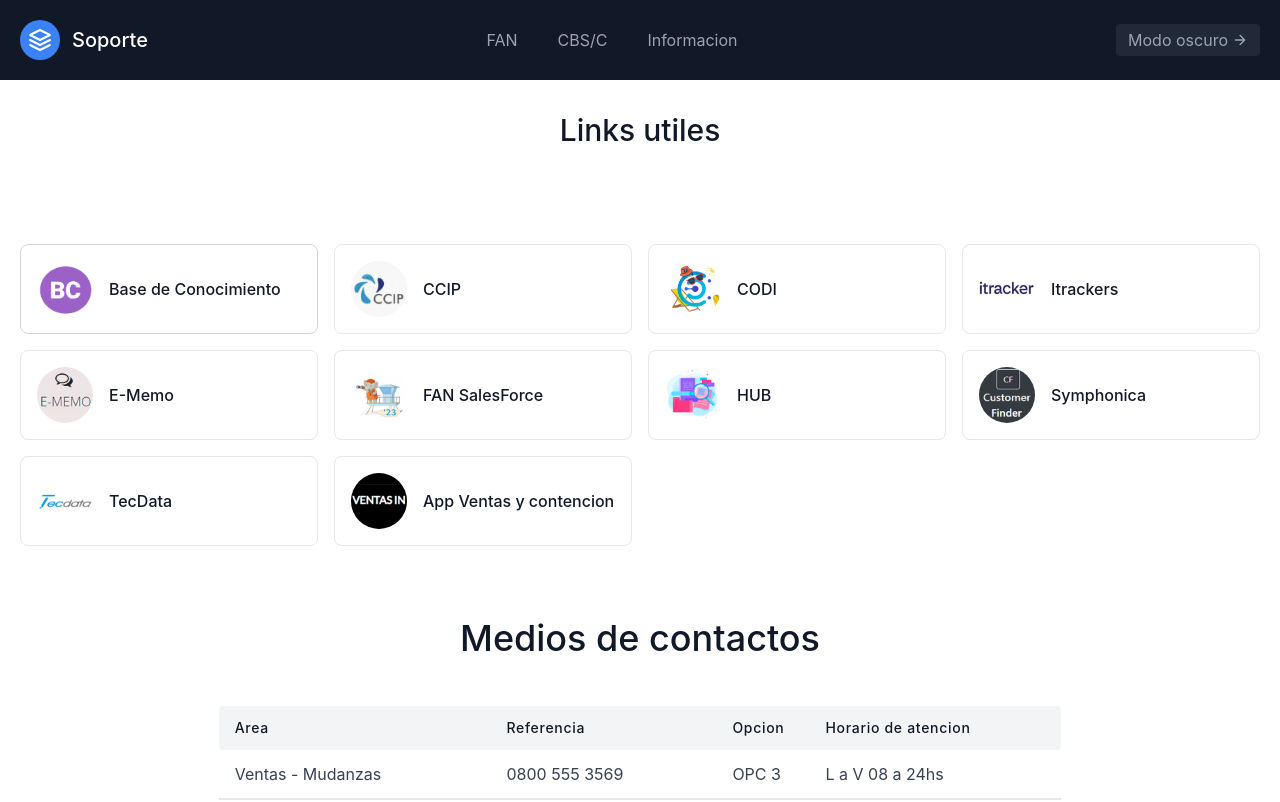
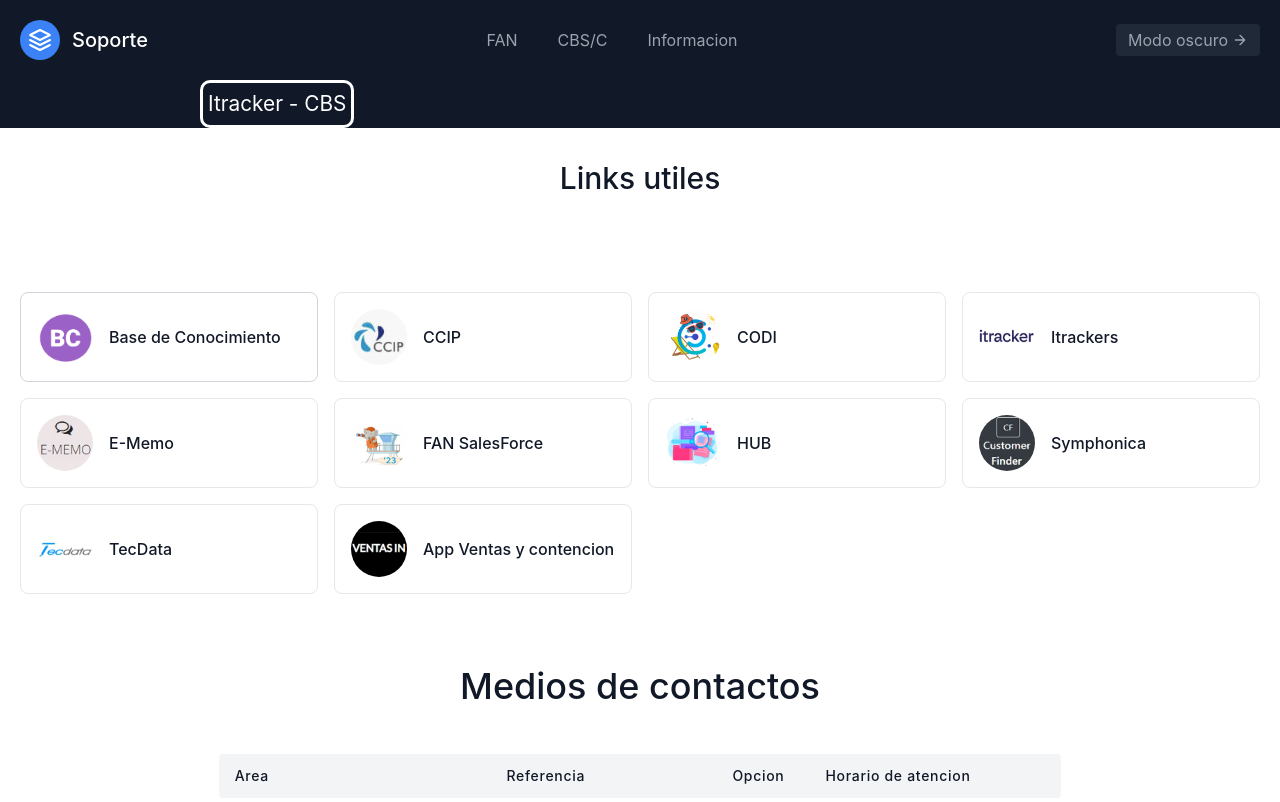
Before and after one commit to dgel92/nuevaBase, a React (Create React App) app: page / in a window 1280 px wide. Shown: the top 802 px of the page. Built offline with nearby package versions, Linux system fonts and the light colour scheme.

Commit message:
25-07-23

```diff
--- a/package.json
+++ b/package.json
@@ -6,10 +6,13 @@
     "@testing-library/jest-dom": "^5.17.0",
     "@testing-library/react": "^13.4.0",
     "@testing-library/user-event": "^13.5.0",
+    "bootstrap": "^5.3.0",
     "react": "^18.2.0",
+    "react-bootstrap": "^2.8.0",
     "react-dom": "^18.2.0",
     "react-router-dom": "^6.14.2",
     "react-scripts": "5.0.1",
+    "sass": "^1.64.1",
     "web-vitals": "^2.1.4"
   },
   "scripts": {
--- a/src/App.js
+++ b/src/App.js
@@ -1,9 +1,11 @@
+import "./App.scss"
+
 import { BrowserRouter, Route, Routes } from "react-router-dom";
 
 import Cbs from "./componentes/Cbs/Cbs";
-import Fan from "./componentes/Fan/Fan";
 import Informacion from "./componentes/Informacion/informacion";
 import NavBar from './componentes/NavBar/NavBar';
+import Planillas from "./componentes/Planillas/Planillas";
 import Portada from "./componentes/Portada/portada";
 
 function App() {
@@ -13,7 +15,6 @@ function App() {
         <NavBar/>
           <Routes>
             <Route path="/" element={<Portada/>} />
-            <Route path="/FAN" element={<Fan/>} />
             <Route path="/CBS" element={<Cbs/>} />
             <Route path="/informacion" element={<Informacion/>} />
           </Routes>
--- a/src/componentes/Fan/Fan.jsx
+++ /dev/null
@@ -1,9 +0,0 @@
-function Fan(){
-    return(
-            <div>FAN</div>
-        )
-    }
-
-
-
-    export default Fan;
--- /dev/null
+++ b/src/componentes/Planillas/Planillas.jsx
@@ -0,0 +1,50 @@
+import './Planillas.scss';
+
+import {Link} from 'react-router-dom';
+
+function Planillas() {
+    return (
+        <div className="header">
+                <ul className="nav menu">
+                    <li className="categorias">Itracker - CBS
+                        <ul className="desplegable">
+                            <li><Link to="# " className="active link" title="COMPONENTES DE PC">FAN</Link>
+                                <ul>
+                                    <li><Link to="category/discosSolidos" className="link">Adelanto / aseguramiento / error de agenda</Link></li>
+                                    <li><Link to="category/memoriasRam" className="link">MEMORIA RAM</Link></li>
+                                    <li><Link to="category/procesadores" className="link">MICROPROCESADORES</Link></li>
+                                    <li><Link to="category/motherboards" className="link">MOTHERBOARDS</Link></li>
+                                    <li><Link to="category/placasDeVideo" className="link">PLACAS DE VIDEO</Link></li>
+                                    <li><Link to="category/gabinetes" className="link">GABINETES</Link></li>
+                                    <li><Link to="category/fuentesDePoder" className="link">FUENTES DE PODER</Link></li>
+                                    <li><Link to="category/refrigeracion" className="link">REFRIGERACION</Link></li>
+                                    <li><Link to="category/placasDeRed" className="link">PLACAS DE RED</Link></li>
+                                </ul>
+                            </li>
+                            <li title="Perifericos"> <Link to="category/perifericos" className="active link">OPEN</Link>
+                                <ul>
+                                    <li><Link to="category/teclados" className="link">Teclados</Link></li>
+                                    <li><Link to="category/mousepads" className="link">Mousepads</Link></li>
+                                    <li><Link to="category/mouse" className="link">Mouses</Link></li>
+                                    <li><Link to="category/auriculares" className="link">Auriculares</Link></li>
+                                    <li><Link to="category/parlantes" className="link">Parlantes</Link></li>
+                                    <li><Link to="category/yoysticks" className="link">Yoystick y Volantes</Link></li>
+                                    <li><Link to="category/microfonos" className="link">Microfonos</Link></li>
+                                </ul>
+                            </li>
+                            <li title="AlMACENAMIENTO"><Link to="category/almacenamiento" className="active link">CBS/CBC</Link>
+                                <ul>
+                                    <li><Link to="category/memoriaFlash" className="link">Memoria Flahs</Link></li>
+                                    <li><Link to="category/pendrives" className="link">Pendrives</Link></li>
+                                    <li><Link to="category/discosExternos" className="link">Discos Externos</Link></li>
+                                </ul>
+                            </li>
+                        </ul>
+                    </li>
+                </ul>
+
+            </div>
+    )
+}
+
+export default Planillas;
--- /dev/null
+++ b/src/componentes/Planillas/Planillas.scss
@@ -0,0 +1,106 @@
+*{
+    margin: 0;
+    padding: 0;
+    color: inherit;
+    box-sizing: border-box;
+    list-style:none;
+    text-decoration: none;
+}
+
+ul, ol{
+    list-style: none;
+}
+
+.nav li{
+    display:block;
+    padding: 5px 5px;
+    border-radius: 10px;
+
+}
+
+.nav li:hover{
+    background-color:rgb(77, 56, 56);
+    font-size: 1.3rem;
+}
+
+.nav>li{
+    float:left;
+}
+
+.nav li ul{
+    display:none;
+    position: absolute;
+    min-width: 20px;
+    z-index: 1;
+}
+
+.nav li:hover> ul{
+    display:block;
+}
+
+.nav li ul li{
+    position: relative;
+}
+
+.nav li ul li ul {
+    background-color: rgb(17, 24, 40);
+    left: 8.5vh;
+    top: 0px;
+}
+
+.desplegable{
+    background-color: rgb(17, 24, 40);
+    display:flex;
+    left: 32vh;
+    top: 12.5vh;
+    & li ul li ul link{
+        left: 200px;
+
+    }
+}
+
+.header{
+    display:flex;
+    padding-left: 10%;
+    padding-right: 10%;
+    align-items: center;
+    height: 6vh;
+    width: 100%;
+    text-decoration: none;
+    background-color: rgb(17, 24, 40);
+
+}
+
+.logo{
+    display:flex;
+    width: 100%;
+}
+
+
+.logo_img{
+    display:flex;
+    margin-left: 40%;
+    margin-right: 38%
+}
+
+.categorias{
+    display:flex;
+    border: 3px solid rgb(255, 255, 255);
+    color: rgb(255, 255, 255);
+    font-size: 1.3rem;
+    margin-left: 9vh;
+    &:hover{
+        display:flex;
+        border: 3px solid rgb(128, 128, 128);
+        background-color: rgb(17, 24, 40);
+        font-size: 1.3rem;
+        margin-left: 9vh;
+    }
+}
+
+.link{
+    color: rgb(255, 255, 255);
+    font-size: 1.3rem;
+    &:hover{
+    }
+}
--- a/src/componentes/Portada/portada.jsx
+++ b/src/componentes/Portada/portada.jsx
@@ -1,9 +1,12 @@
 import LinksUtiles from "../LinksUtiles/LinksUtiles";
 import MediosDeContactos from "../MediosDeContactos/MediosDeContactos";
+import NavBar from "../NavBar/NavBar";
+import Planillas from "../Planillas/Planillas";
 
 function Portada(){
     return(
         <div>
+            <Planillas/>
             <LinksUtiles/>
             <MediosDeContactos/>
         </div>
```
Also changed, not shown: src/componentes/styles/styles.css (added, +13 -0 lines), src/App.scss (added), 1 other file (tests, documents, lock files or other folders).
